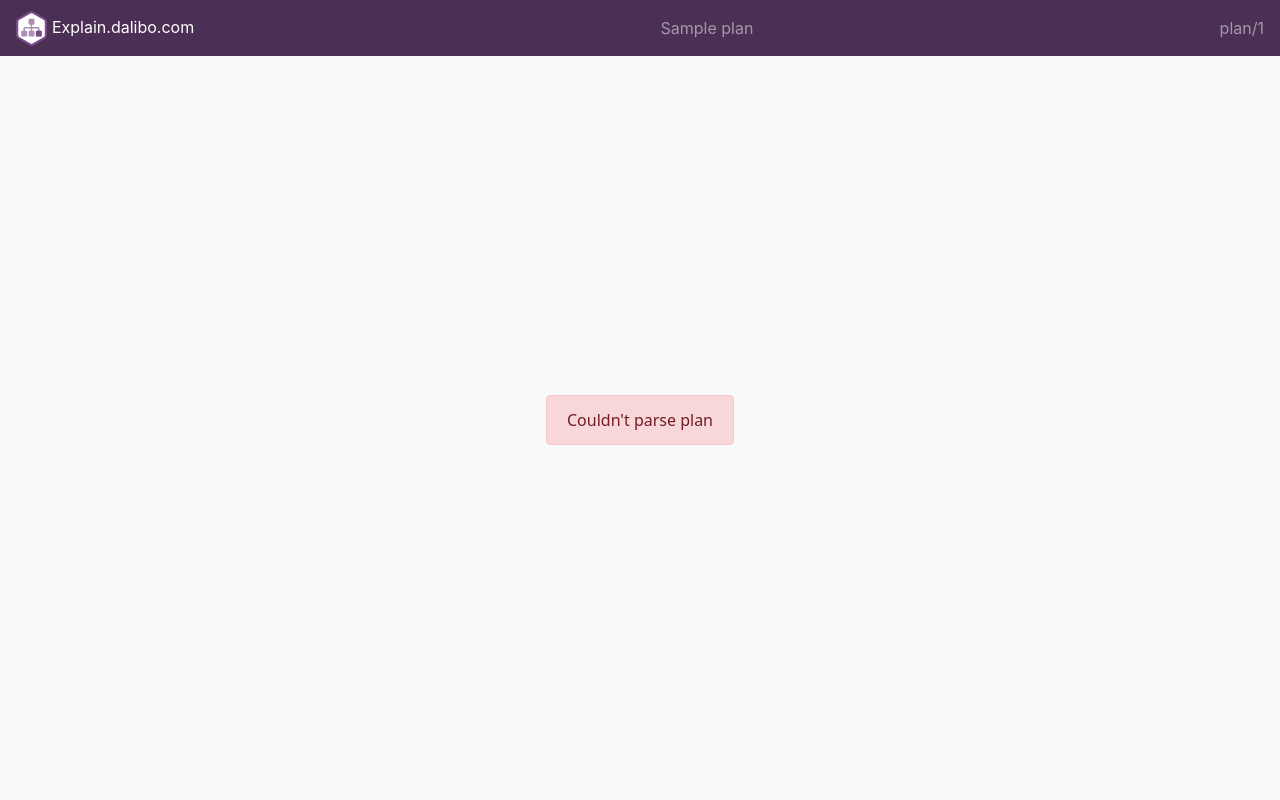
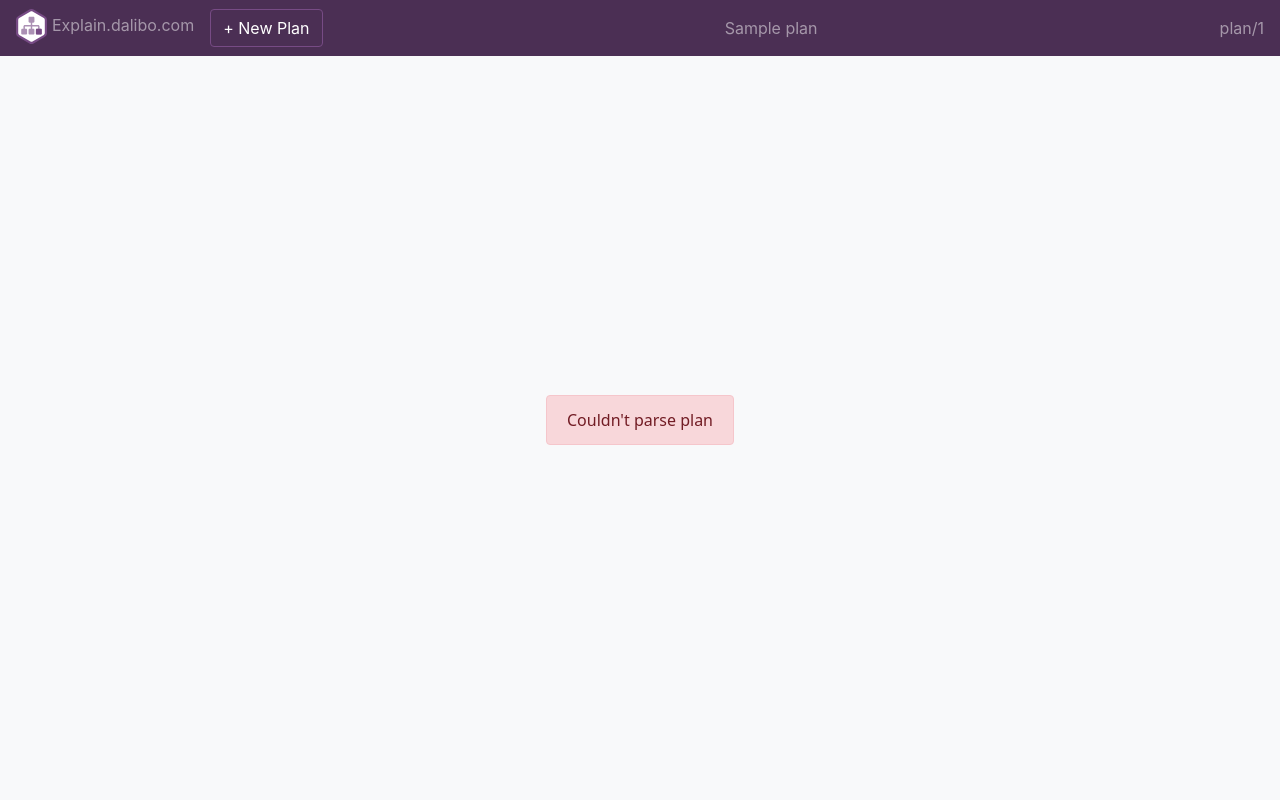
Before and after one commit to dalibo/explain.dalibo.com, a Flask app: page /plan/1 in a window 1280 px wide. Run offline with Flask 2, Linux system fonts and the light colour scheme; tables that the repository leaves empty hold one stand-in row (values such as "Sample post"); some libraries are stand-ins or nearby versions.

Commit message:
Readd 'new plan' button

```diff
--- a/app/templates/plan.html
+++ b/app/templates/plan.html
@@ -19,10 +19,15 @@ var sql = {{ plan.sql | tojson }};
 <header class="header bg-dark">
   <nav class="navbar navbar-expand-md navbar-dark justify-content-between">
     <ul class="navbar-nav">
-      <li class="nav-item active">
+      <li class="nav-item">
         <a class="nav-link p-0" href="{{ url_for('index') }}">
           <img src="{{ url_for('static', filename='img/logo_pev2.svg') }}" alt="Logo PEV2" height="35px;">
           Explain.dalibo.com
+        </a>
+      </li>
+      <li class="nav-item ml-3">
+        <a class="btn btn-outline-primary text-white" href="{{ url_for('index') }}">
+          + New Plan
         </a>
       </li>
     </ul>
```
